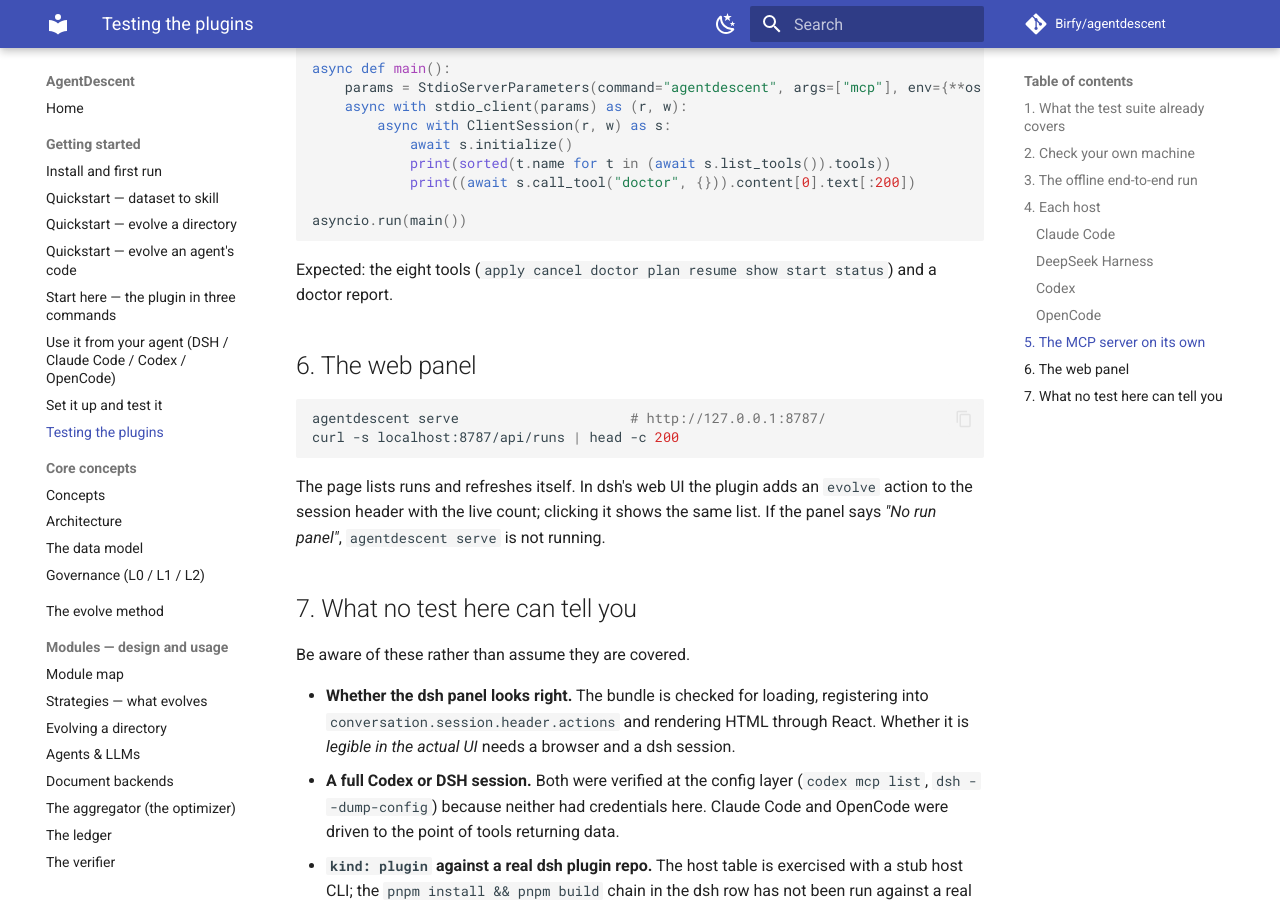
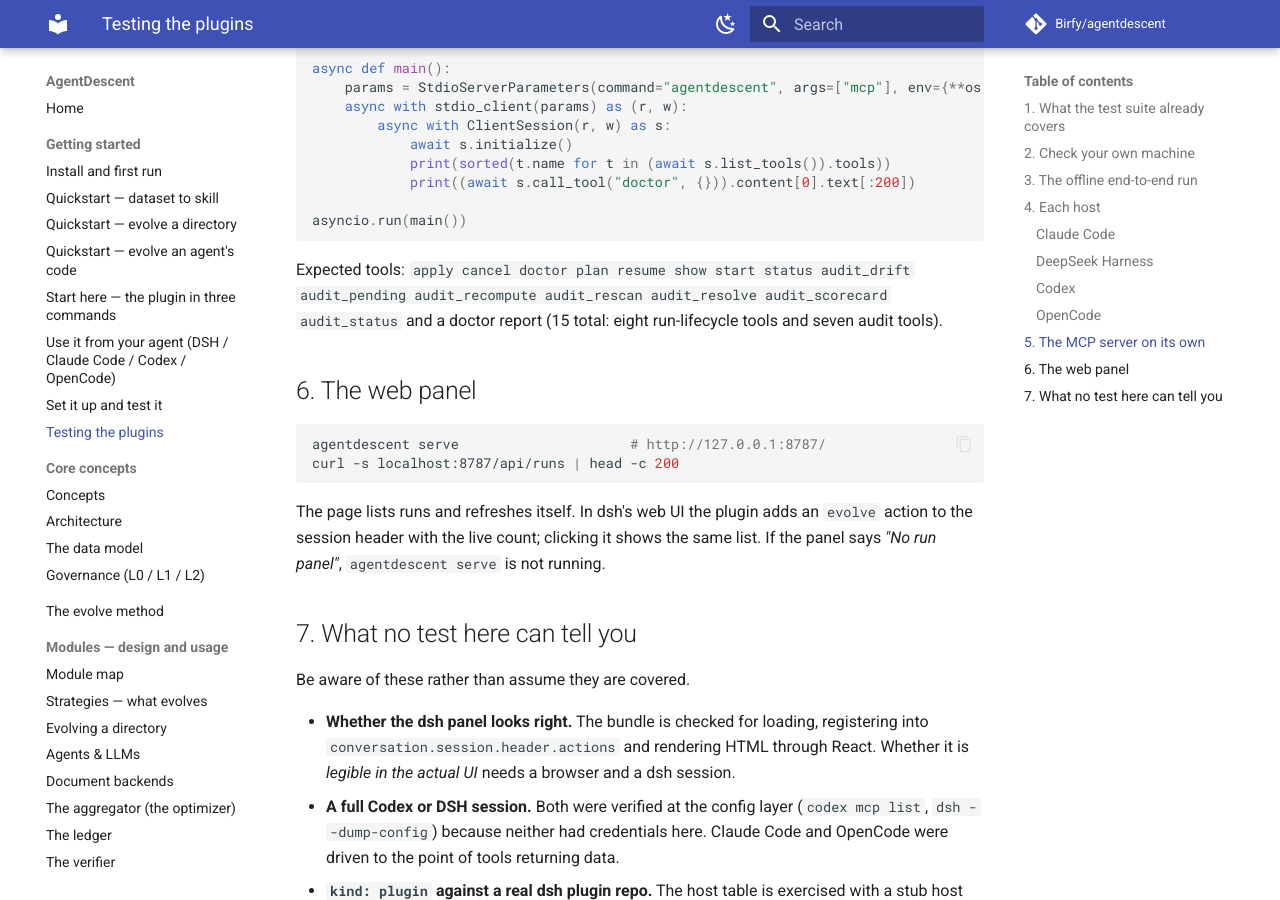
Before and after one commit to Birfy/agentdescent, an MkDocs documentation site: the page built from docs/testing-the-plugins.md, in a window 1280 px wide and 900 px high, scrolled down 4056 px. Built offline with MkDocs 1.6.1 and Material for MkDocs 9.7.7, drawn with Linux system fonts in a browser that asks for light colours; comment, search, counter and statistics services are not loaded.

````diff
--- a/docs/testing-the-plugins.md
+++ b/docs/testing-the-plugins.md
@@ -192,8 +192,9 @@ async def main():
 asyncio.run(main())
 ```
 
-Expected: the eight tools (`apply cancel doctor plan resume show start status`)
-and a doctor report.
+Expected tools: `apply cancel doctor plan resume show start status audit_drift
+audit_pending audit_recompute audit_rescan audit_resolve audit_scorecard audit_status`
+and a doctor report (15 total: eight run-lifecycle tools and seven audit tools).
 
 ## 6. The web panel
 
````
Also changed, not shown: docs/install.md (+2 -2 lines), 2 other files.
